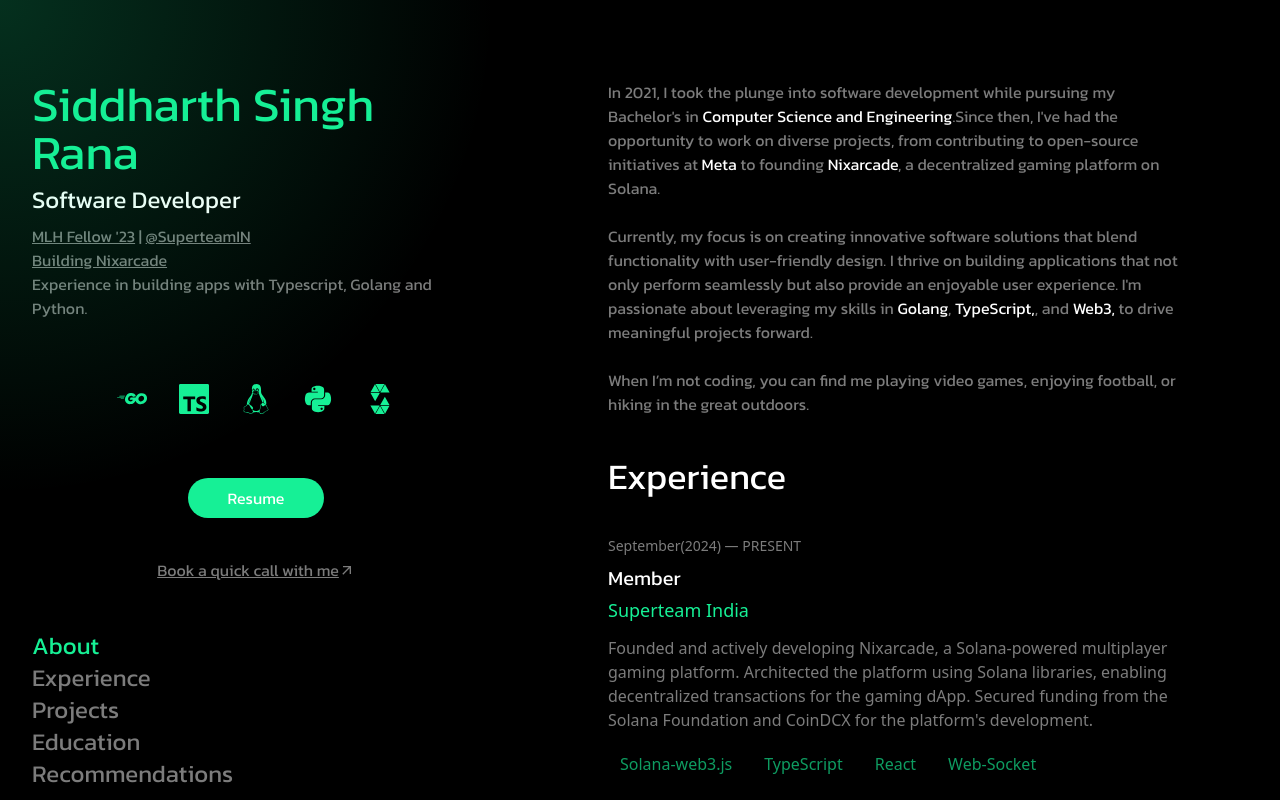
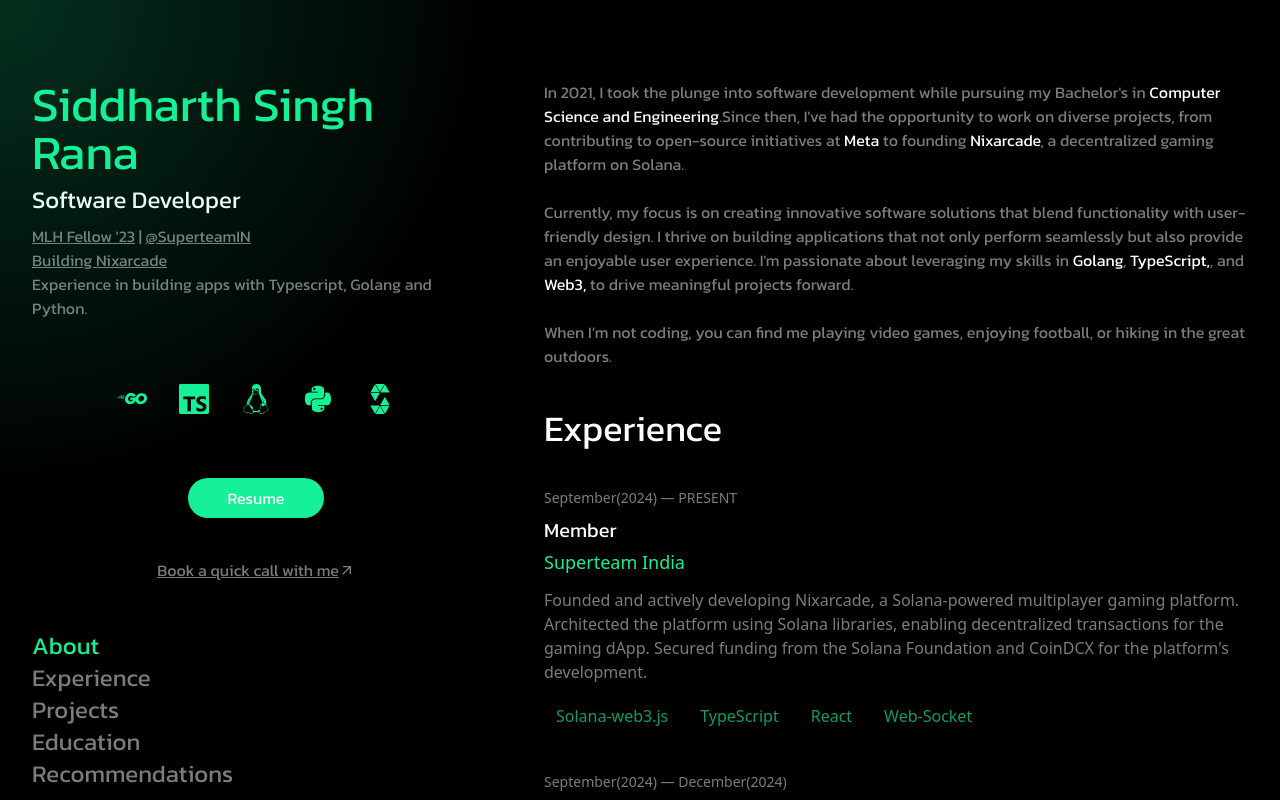
Before and after one commit to NIXBLACK11/updated-portfolio, a React (Vite) app: page / in a window 1280 px wide. Built offline with nearby package versions, Linux system fonts and the light colour scheme.

Commit message:
portfolio

```diff
--- a/src/components/Scroll.tsx
+++ b/src/components/Scroll.tsx
@@ -5,7 +5,7 @@
 
 export const ScrollSection = () => {
     return (
-        <div className="mx-24 flex justify-center items-center flex-col mt-20" >
+        <div className="mx-8 flex justify-center items-center flex-col mt-20" >
             <section className="font-custom secondary-color text-1xl" id="About">
                 In 2021, I took the plunge into software development while pursuing my Bachelor's in <a className="font-custom font-color">Computer Science and Engineering</a>.Since then, I've had the opportunity to work on diverse projects, from contributing to open-source initiatives at <a className="font-custom font-color">Meta</a> to founding <a className="font-custom font-color">Nixarcade</a>, a decentralized gaming platform on Solana.
                 <br/><br/>
```
